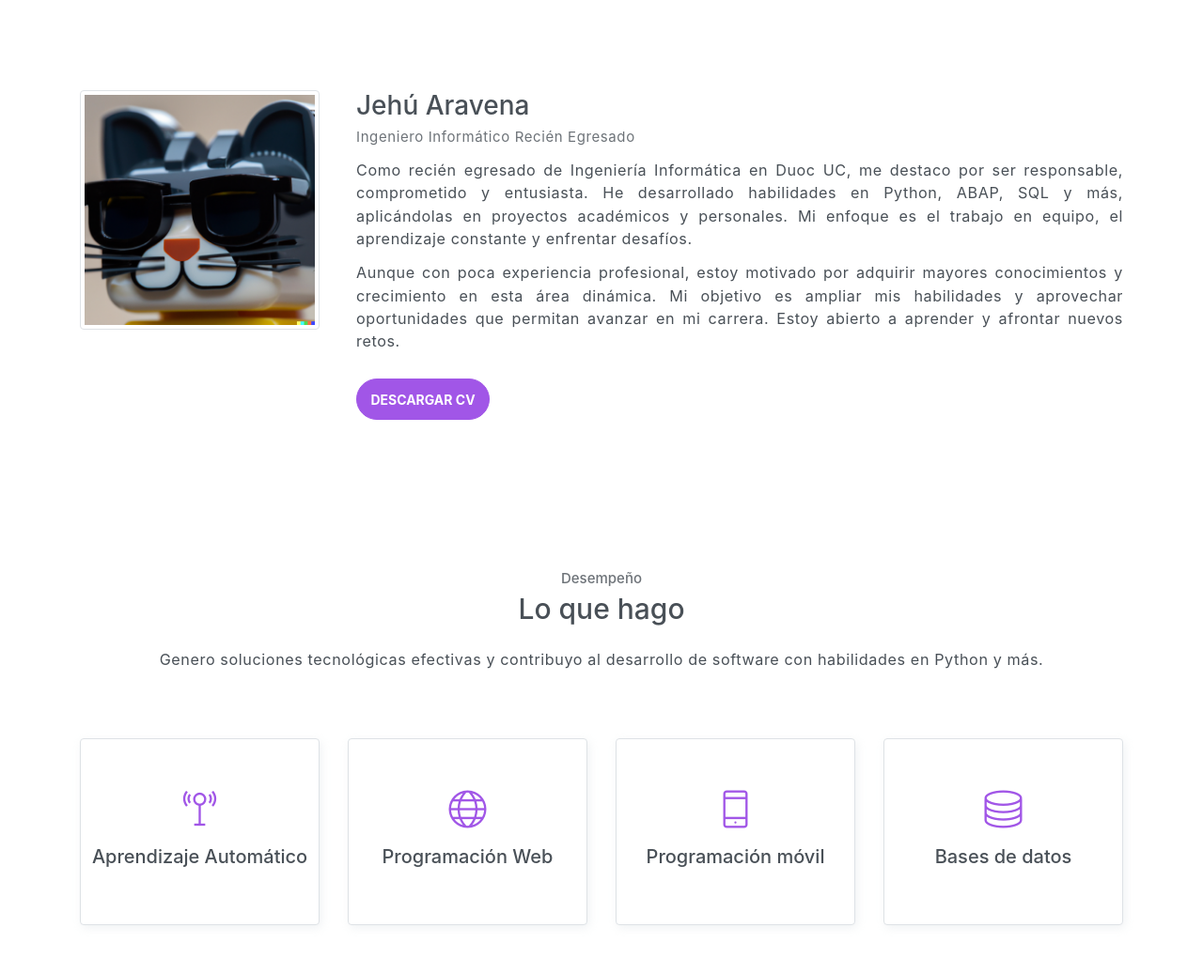
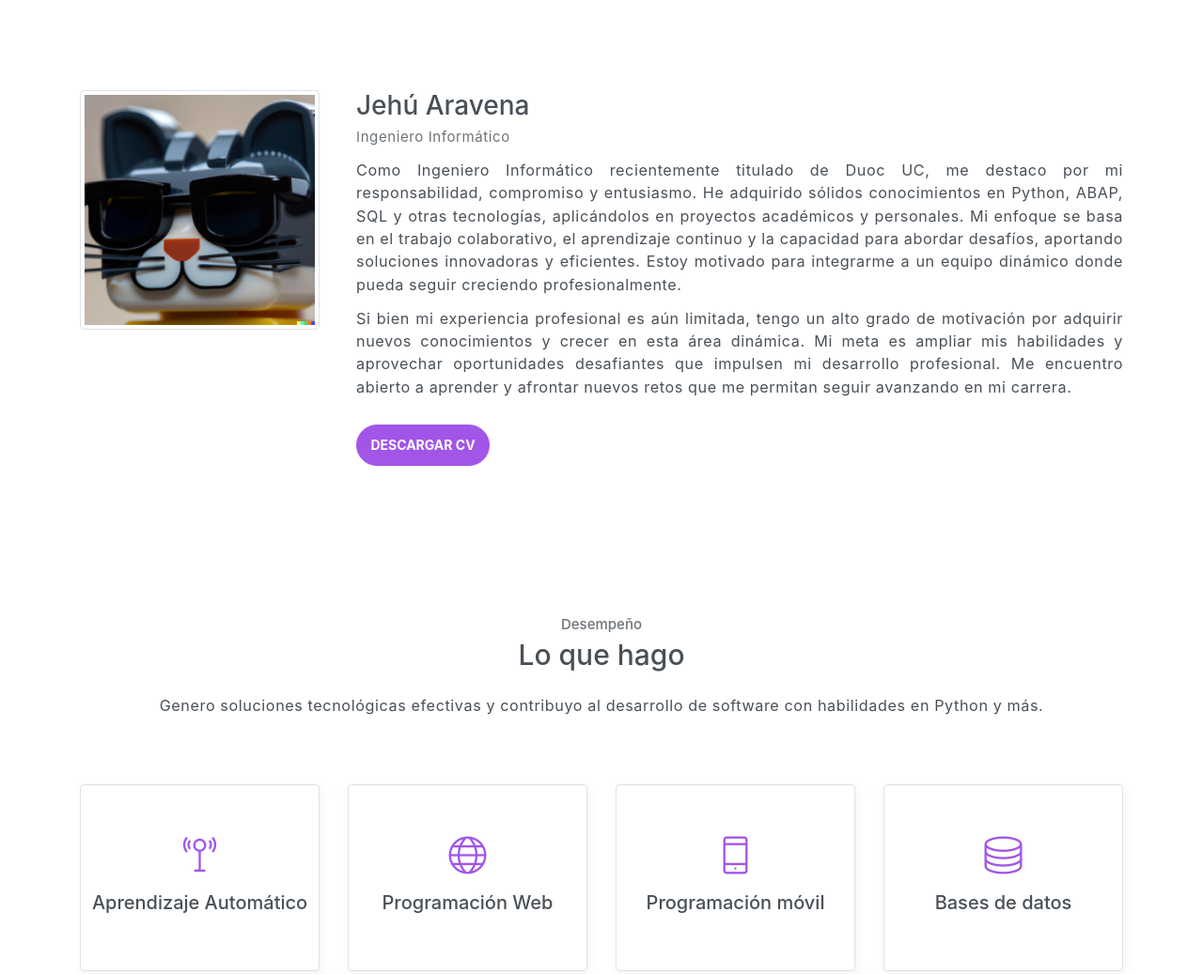
Before and after one commit to JehuAravena/PortafolioWeb, a website: page steller/public_html/index.html in a window 1280 px wide. Shown: the part 800-1837 px from the top of the page at 94% size. Drawn offline with Linux system fonts and the light colour scheme.

Commit message:
Update download link and revise engineer's introduction in index.html

```diff
--- a/steller/public_html/assets/js/steller.js
+++ b/steller/public_html/assets/js/steller.js
@@ -53,7 +53,7 @@ $(document).ready(function () {
 
 $(document).ready(function () {
   $(".descargar").on("click", function () {
-    $("#descarga").attr("href", "../../mis imagenes/jehuaravena_github.pdf");
+    $("#descarga").attr("href", "../../mis imagenes/CV.pdf");
     $("#descarga")[0].click();
   });
 });
--- a/steller/public_html/index.html
+++ b/steller/public_html/index.html
@@ -155,20 +155,25 @@
           </div>
           <div class="pl-md-4 col-md-9">
             <h6 class="title">Jehú Aravena</h6>
-            <p class="subtitle">Ingeniero Informático Recién Egresado</p>
+            <p class="subtitle">Ingeniero Informático</p>
             <p style="text-align: justify">
-              Como recién egresado de Ingeniería Informática en Duoc UC, me
-              destaco por ser responsable, comprometido y entusiasta. He
-              desarrollado habilidades en Python, ABAP, SQL y más, aplicándolas
-              en proyectos académicos y personales. Mi enfoque es el trabajo en
-              equipo, el aprendizaje constante y enfrentar desafíos.
+              Como Ingeniero Informático recientemente titulado de Duoc UC, me
+              destaco por mi responsabilidad, compromiso y entusiasmo. He
+              adquirido sólidos conocimientos en Python, ABAP, SQL y otras
+              tecnologías, aplicándolos en proyectos académicos y personales. Mi
+              enfoque se basa en el trabajo colaborativo, el aprendizaje
+              continuo y la capacidad para abordar desafíos, aportando
+              soluciones innovadoras y eficientes. Estoy motivado para
+              integrarme a un equipo dinámico donde pueda seguir creciendo
+              profesionalmente.
             </p>
             <p style="text-align: justify">
-              Aunque con poca experiencia profesional, estoy motivado por
-              adquirir mayores conocimientos y crecimiento en esta área
-              dinámica. Mi objetivo es ampliar mis habilidades y aprovechar
-              oportunidades que permitan avanzar en mi carrera. Estoy abierto a
-              aprender y afrontar nuevos retos.
+              Si bien mi experiencia profesional es aún limitada, tengo un alto
+              grado de motivación por adquirir nuevos conocimientos y crecer en
+              esta área dinámica. Mi meta es ampliar mis habilidades y
+              aprovechar oportunidades desafiantes que impulsen mi desarrollo
+              profesional. Me encuentro abierto a aprender y afrontar nuevos
+              retos que me permitan seguir avanzando en mi carrera.
             </p>
             <button class="btn btn-primary rounded mt-3 descargar">
               DESCARGAR CV
@@ -354,6 +359,21 @@
                   <h5>Etiquetado de imágenes</h5>
                   <a
                     href="https://github.com/JehuAravena/Etiquetado-de-Imagenes_DeepLearning-DUOCUC"
+                    target="_blank"
+                    ><i class="ti-github"></i
+                  ></a>
+                </div>
+              </div>
+            </div>
+          </div>
+          <div class="col-sm-4">
+            <div class="img-wrapper">
+              <img src="../../mis imagenes/Sin título.png" alt="" />
+              <div class="overlay">
+                <div class="overlay-infos">
+                  <h5>Sistema de tareas y administración</h5>
+                  <a
+                    href="https://github.com/JehuAravena/Listify"
                     target="_blank"
                     ><i class="ti-github"></i
                   ></a>
```
Also changed, not shown: mis imagenes/Sin título.png (added), 1 other file.
